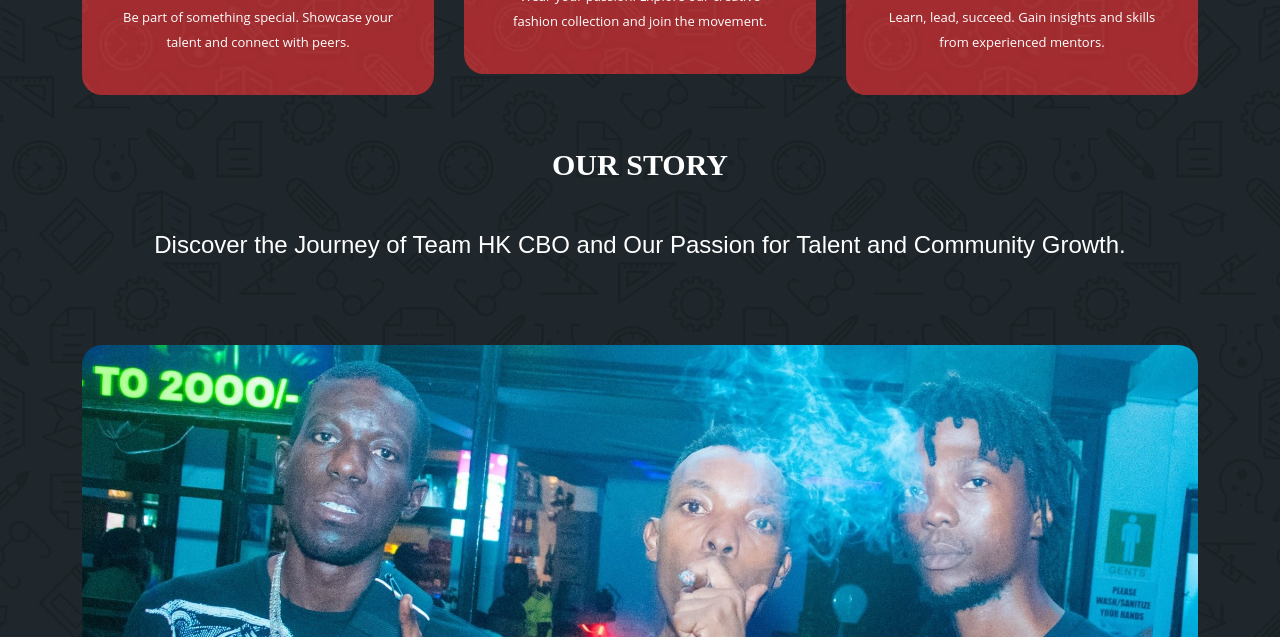
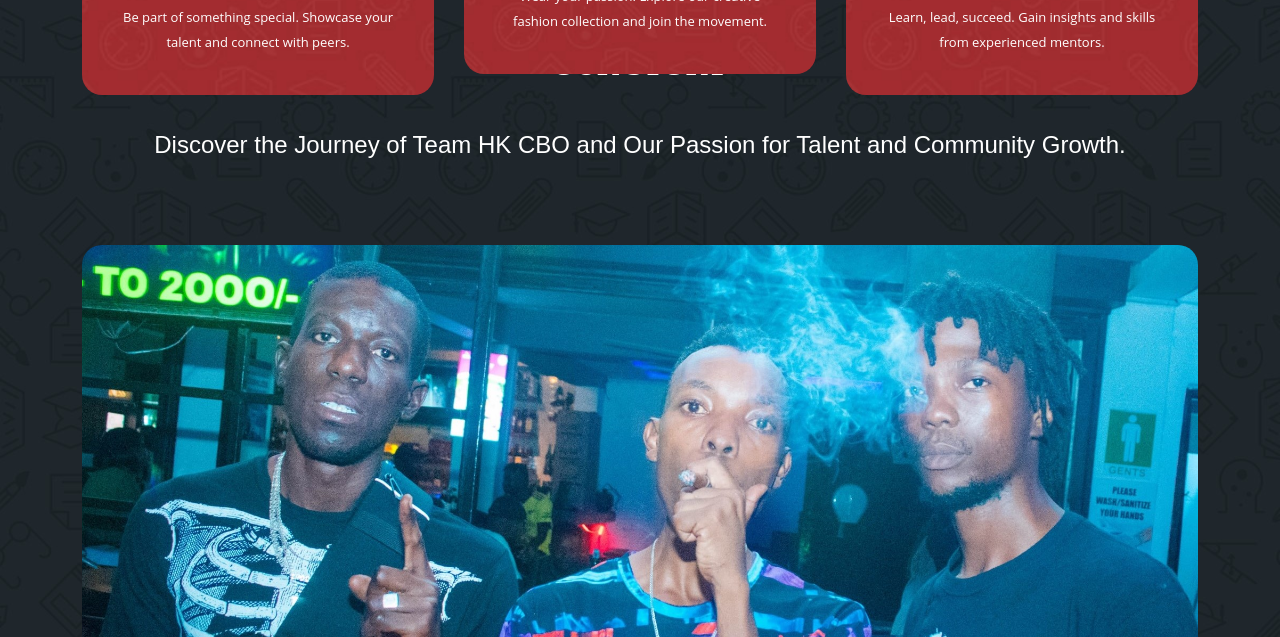
Before and after one commit to 001Samurai/001samurai.github.io, a website: page index.html in a window 1280 px wide. Shown: the part 883-1520 px from the top of the page. Drawn offline with Linux system fonts and the light colour scheme; files whose address does not match are found by name; a web font is replaced by a local one.

Commit message:
Update templatemo-edu-meeting.css

```diff
--- a/assets/css/templatemo-edu-meeting.css
+++ b/assets/css/templatemo-edu-meeting.css
@@ -2912,7 +2912,7 @@ section.meetings-page {
   background-attachment: fixed;
   background-repeat: no-repeat;
   background-size: cover;
-  padding-top: 140px;
+  padding-top: 40px;
   padding-bottom: 0px;
 }
 
```
